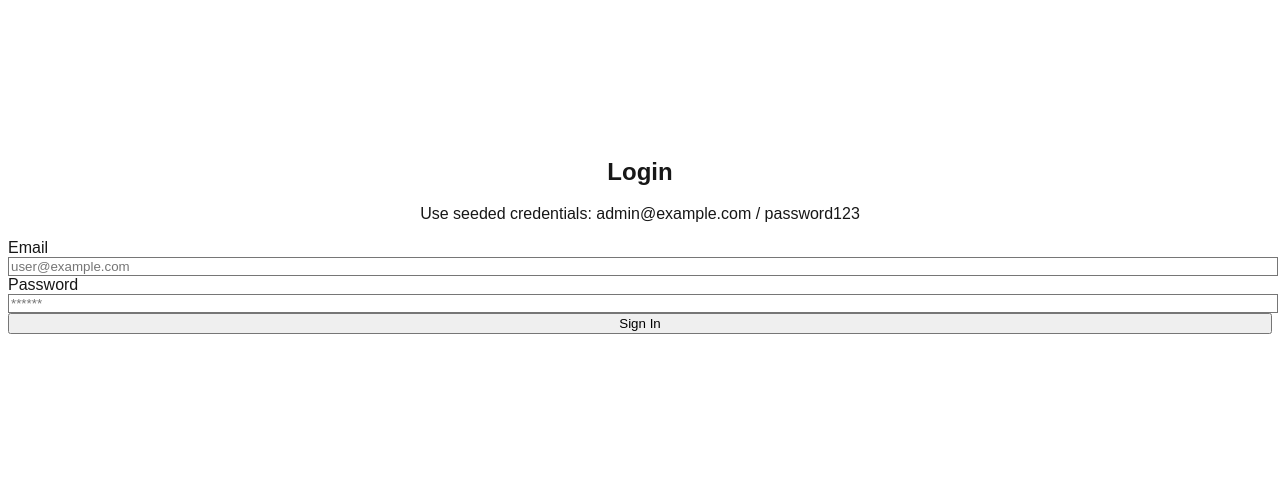
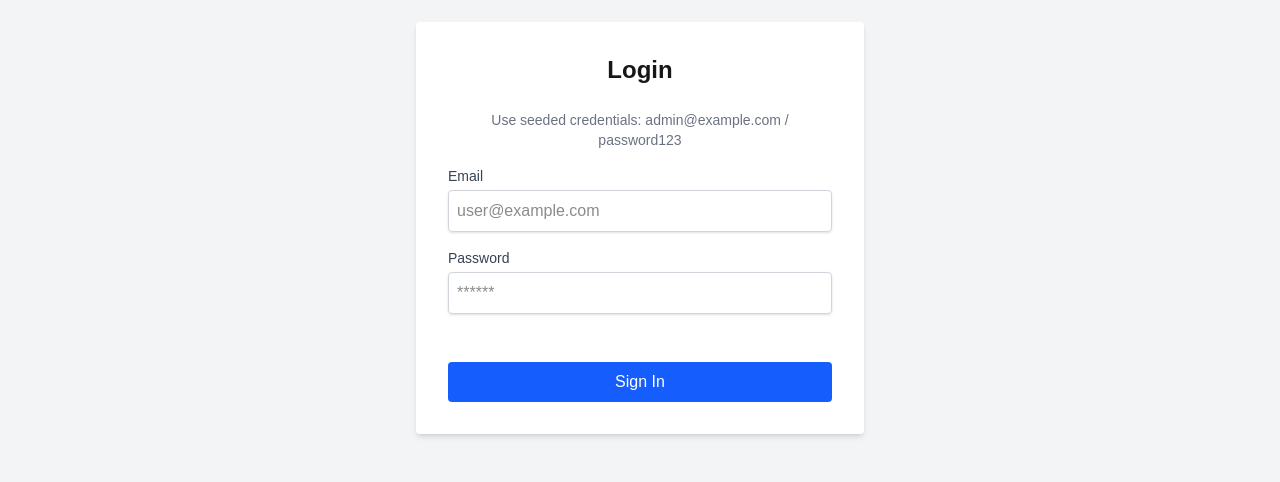
Before and after one commit to LinosCo/ai-interviewer, a Next.js app: page /login in a window 1280 px wide. Shown: the part 172-654 px from the top of the page. Built offline with nearby package versions, Linux system fonts and the light colour scheme.

Commit message:
fix: restore original TailwindCSS v4 config, remove postcss.config, fix login types

```diff
--- a/postcss.config.js
+++ /dev/null
@@ -1,5 +0,0 @@
-module.exports = {
-    plugins: {
-        '@tailwindcss/postcss': {},
-    },
-}
--- a/src/app/globals.css
+++ b/src/app/globals.css
@@ -1,29 +1,26 @@
-@tailwind base;
-@tailwind components;
-@tailwind utilities;
+@import "tailwindcss";
 
 :root {
   --background: #ffffff;
   --foreground: #171717;
-  color-scheme: light only;
+}
+
+@theme inline {
+  --color-background: var(--background);
+  --color-foreground: var(--foreground);
+  --font-sans: var(--font-geist-sans);
+  --font-mono: var(--font-geist-mono);
 }
 
 @media (prefers-color-scheme: dark) {
   :root {
-    --background: #ffffff;
-    --foreground: #171717;
-    color-scheme: light only;
+    --background: #0a0a0a;
+    --foreground: #ededed;
   }
 }
 
 body {
+  background: var(--background);
   color: var(--foreground);
-  background: var(--background);
   font-family: Arial, Helvetica, sans-serif;
 }
-
-@layer utilities {
-  .text-balance {
-    text-wrap: balance;
-  }
-}
--- a/src/app/login/actions.ts
+++ b/src/app/login/actions.ts
@@ -5,9 +5,9 @@ import { AuthError } from 'next-auth';
 import { redirect } from 'next/navigation';
 
 export async function authenticate(
-    prevState: string | undefined,
+    prevState: string | null | undefined,
     formData: FormData,
-) {
+): Promise<string | null> {
     try {
         await signIn('credentials', formData, { redirect: false } as any);
         // Return null on success - the client will handle redirect
```
